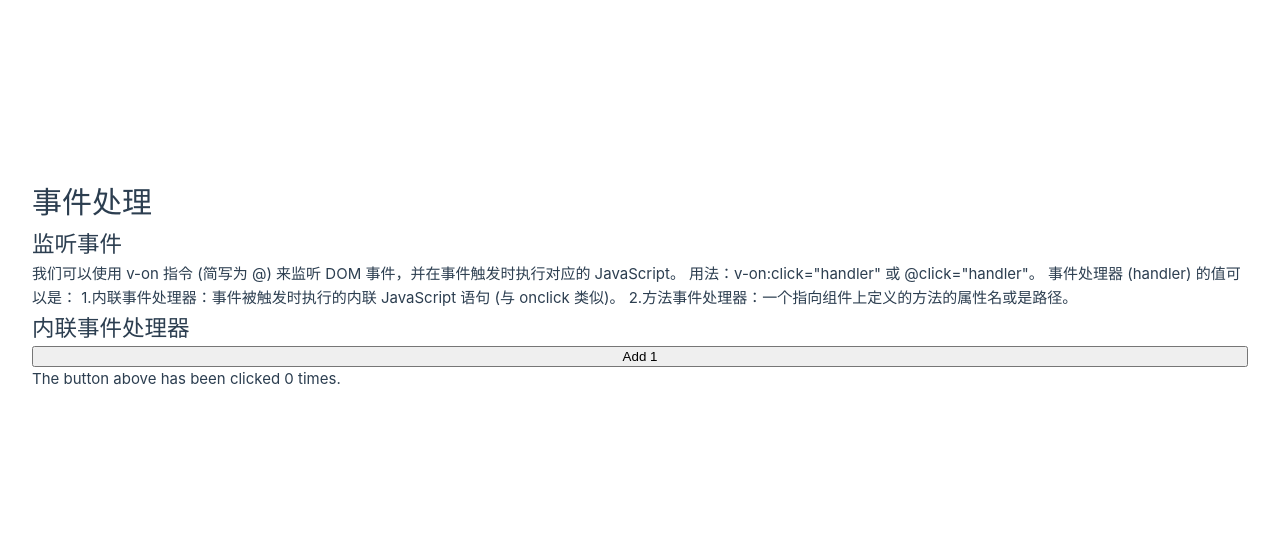
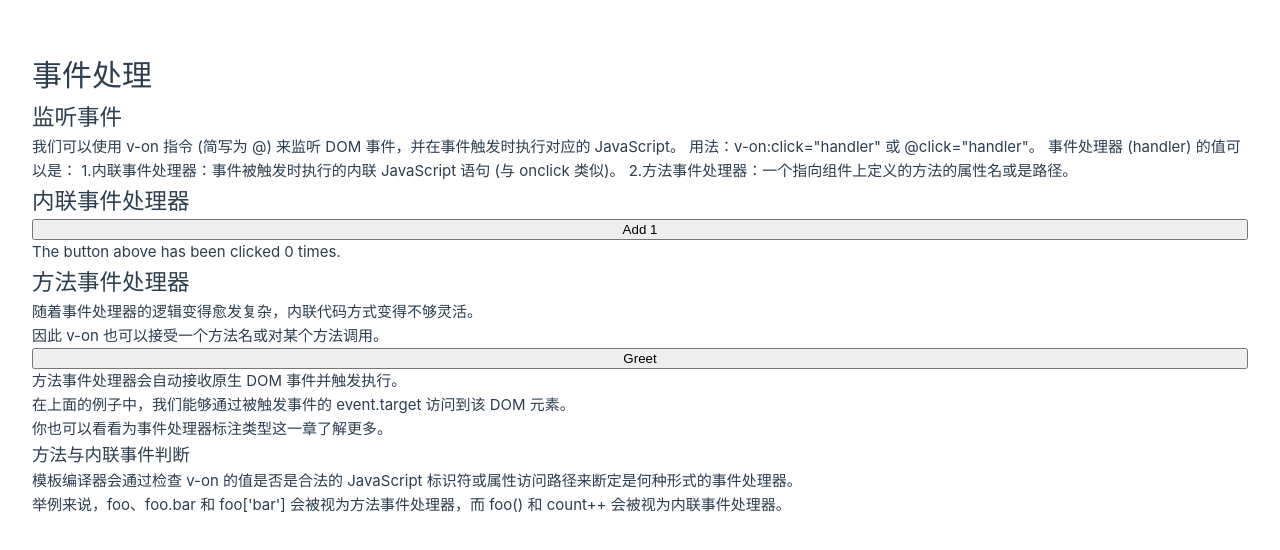
Before and after one commit to ShenlongDev/vue_xx, a Vue app: page / in a window 1280 px wide. Shown: the part 116-666 px from the top of the page. Built offline with nearby package versions, Linux system fonts and the light colour scheme.

Commit message:
方法事件处理器

```diff
--- a/src/HandleEvent.vue
+++ b/src/HandleEvent.vue
@@ -2,6 +2,15 @@
 import { ref } from 'vue'
 
 const cnt = ref(0)
+const name = ref('Vue')
+
+function greeting(event) {
+  alert(`Hello, ${name.value}!`)
+
+  if (event) {
+    alert(event.target.tagName)
+  }
+}
 </script>
 
 <template>
@@ -19,4 +28,15 @@ const cnt = ref(0)
   <h2>内联事件处理器</h2>
   <button @click="cnt++">Add 1</button>
   <p>The button above has been clicked {{ cnt }} times.</p>
+
+  <h2>方法事件处理器</h2>
+  <p>随着事件处理器的逻辑变得愈发复杂，内联代码方式变得不够灵活。</p>
+  <p>因此 v-on 也可以接受一个方法名或对某个方法调用。</p>
+  <button @click="greeting">Greet</button>
+  <p>方法事件处理器会自动接收原生 DOM 事件并触发执行。</p>
+  <p>在上面的例子中，我们能够通过被触发事件的 event.target 访问到该 DOM 元素。</p>
+  <p>你也可以看看为事件处理器标注类型这一章了解更多。</p>
+  <h3>方法与内联事件判断</h3>
+  <p>模板编译器会通过检查 v-on 的值是否是合法的 JavaScript 标识符或属性访问路径来断定是何种形式的事件处理器。</p>
+  <p>举例来说，foo、foo.bar 和 foo['bar'] 会被视为方法事件处理器，而 foo() 和 count++ 会被视为内联事件处理器。</p>
 </template>
```
